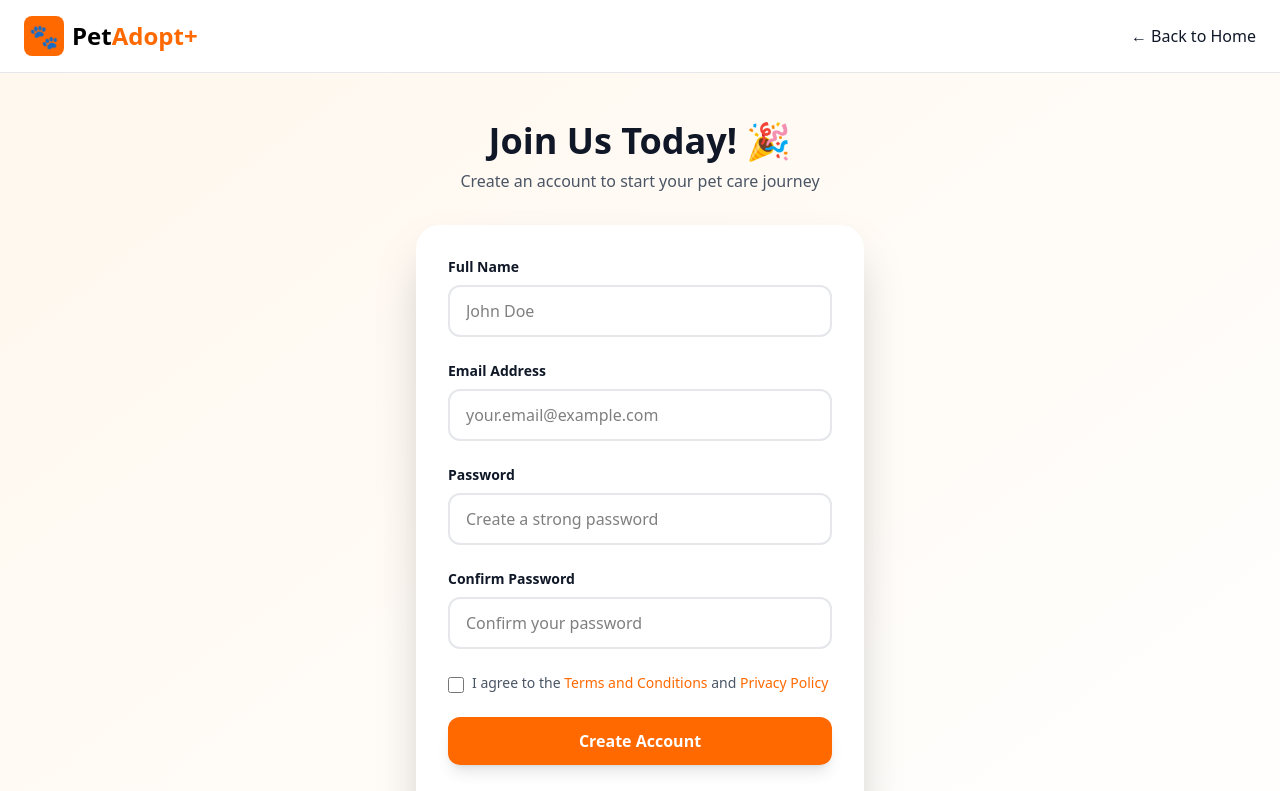
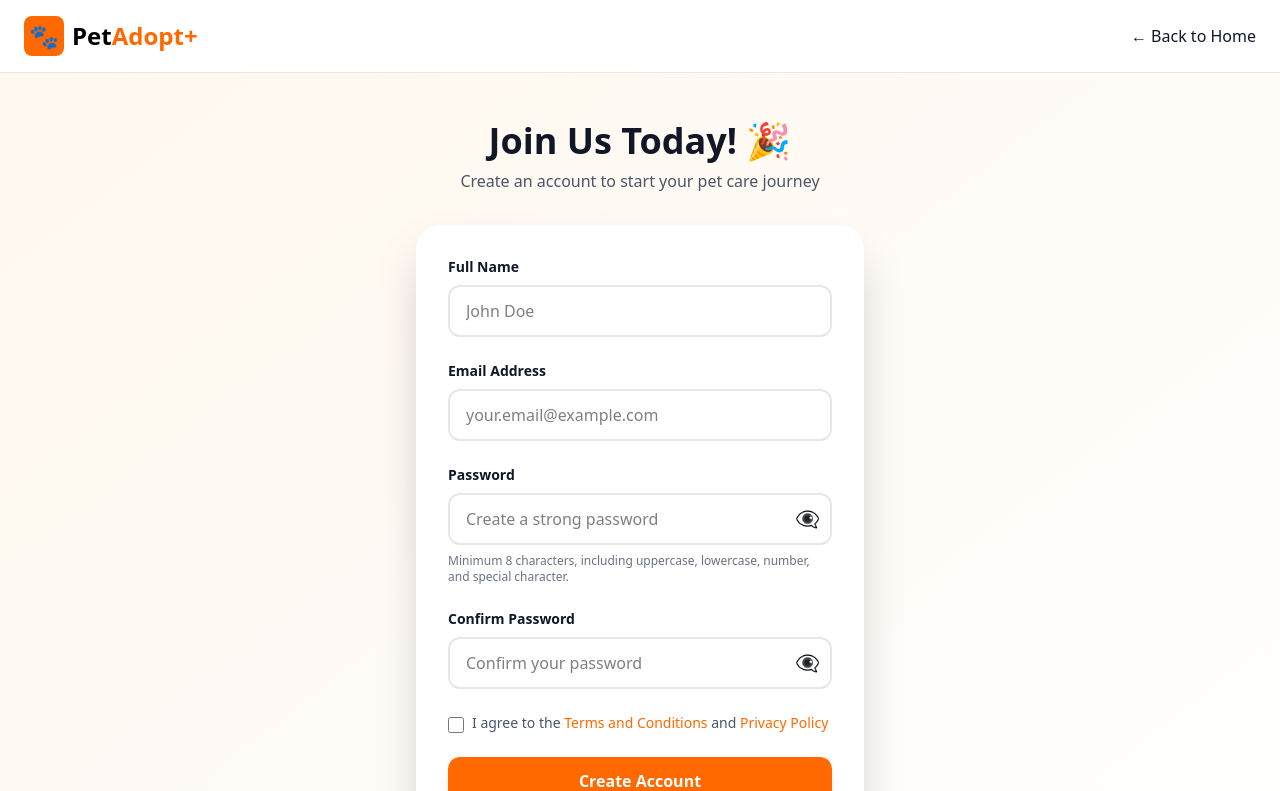
Before and after one commit to BhaweshGanesh/Pet-Adoption-System, a React (Vite) app in the folder frontend/: page /signup in a window 1280 px wide. Shown: the top 791 px of the page. Built offline with nearby package versions, Linux system fonts and the light colour scheme.

Commit message:
Changes on frontend and backend

```diff
--- a/frontend/src/components/StaffNavbar.jsx
+++ b/frontend/src/components/StaffNavbar.jsx
@@ -1,5 +1,8 @@
 import React, { useState, useEffect, useRef } from "react";
 import { Link, useNavigate, useLocation } from "react-router-dom";
+
+const STRONG_PASSWORD_REGEX =
+  /^(?=.*[a-z])(?=.*[A-Z])(?=.*\d)(?=.*[^A-Za-z\d]).{8,}$/;
 
 const StaffNavbar = () => {
   const navigate = useNavigate();
@@ -141,8 +144,8 @@ const StaffNavbar = () => {
       return;
     }
 
-    if (passwordForm.newPassword.length < 6) {
-      alert('New password must be at least 6 characters');
+    if (!STRONG_PASSWORD_REGEX.test(passwordForm.newPassword || '')) {
+      alert('Password must be at least 8 characters long and include at least one uppercase letter, one lowercase letter, one number, and one special character.');
       return;
     }
 
@@ -450,7 +453,7 @@ const StaffNavbar = () => {
                   required
                   minLength={6}
                 />
-                <p className="text-xs text-slate-500 mt-1">Minimum 6 characters</p>
+                <p className="text-xs text-slate-500 mt-1">Minimum 8 characters, including uppercase, lowercase, number, and special character.</p>
               </div>
 
               <div>
--- a/frontend/src/components/UserNavbar.jsx
+++ b/frontend/src/components/UserNavbar.jsx
@@ -1,5 +1,8 @@
 import React, { useState, useEffect, useRef } from "react";
 import { Link, useNavigate, useLocation } from "react-router-dom";
+
+const STRONG_PASSWORD_REGEX =
+  /^(?=.*[a-z])(?=.*[A-Z])(?=.*\d)(?=.*[^A-Za-z\d]).{8,}$/;
 
 const UserNavbar = () => {
   const navigate = useNavigate();
@@ -138,8 +141,8 @@ const UserNavbar = () => {
       return;
     }
 
-    if (passwordForm.newPassword.length < 6) {
-      alert('New password must be at least 6 characters');
+    if (!STRONG_PASSWORD_REGEX.test(passwordForm.newPassword || '')) {
+      alert('Password must be at least 8 characters long and include at least one uppercase letter, one lowercase letter, one number, and one special character.');
       return;
     }
 
@@ -570,7 +573,7 @@ const UserNavbar = () => {
                   required
                   minLength={6}
                 />
-                <p className="text-xs text-slate-500 mt-1">Minimum 6 characters</p>
+                <p className="text-xs text-slate-500 mt-1">Minimum 8 characters, including uppercase, lowercase, number, and special character.</p>
               </div>
 
               <div>
--- a/frontend/src/pages/AdminNavbar.jsx
+++ b/frontend/src/pages/AdminNavbar.jsx
@@ -1,6 +1,9 @@
 // src/components/admin/AdminNavbar.jsx
 import React, { useState, useEffect, useRef } from "react";
 import { useNavigate } from "react-router-dom";
+
+const STRONG_PASSWORD_REGEX =
+  /^(?=.*[a-z])(?=.*[A-Z])(?=.*\d)(?=.*[^A-Za-z\d]).{8,}$/;
 
 const AdminNavbar = ({ subtitle, title }) => {
   const navigate = useNavigate();
@@ -143,8 +146,8 @@ const AdminNavbar = ({ subtitle, title }) => {
       return;
     }
 
-    if (passwordForm.newPassword.length < 6) {
-      alert('New password must be at least 6 characters');
+    if (!STRONG_PASSWORD_REGEX.test(passwordForm.newPassword || '')) {
+      alert('Password must be at least 8 characters long and include at least one uppercase letter, one lowercase letter, one number, and one special character.');
       return;
     }
 
@@ -433,7 +436,7 @@ const AdminNavbar = ({ subtitle, title }) => {
                   required
                   minLength={6}
                 />
-                <p className="text-xs text-slate-500 mt-1">Minimum 6 characters</p>
+                <p className="text-xs text-slate-500 mt-1">Minimum 8 characters, including uppercase, lowercase, number, and special character.</p>
               </div>
 
               <div>
--- a/frontend/src/pages/Login.jsx
+++ b/frontend/src/pages/Login.jsx
@@ -11,6 +11,7 @@ const Login = () => {
   const [error, setError] = useState('');
   const [success, setSuccess] = useState(false);
   const [userRole, setUserRole] = useState('');
+  const [showPassword, setShowPassword] = useState(false);
 
   const handleChange = (e) => {
     setFormData({
@@ -174,16 +175,30 @@ const Login = () => {
                 >
                   Password
                 </label>
+                <div className="relative">
                   <input
-                  type="password"
+                    type={showPassword ? 'text' : 'password'}
                     id="password"
                     name="password"
                     value={formData.password}
                     onChange={handleChange}
                     required
-                  className="w-full px-4 py-3 border-2 border-gray-200 rounded-xl focus:border-orange-500 focus:outline-none transition-colors"
+                    className="w-full px-4 py-3 pr-12 border-2 border-gray-200 rounded-xl focus:border-orange-500 focus:outline-none transition-colors"
                     placeholder="Enter your password"
                   />
+                  <button
+                    type="button"
+                    onClick={() => setShowPassword((prev) => !prev)}
+                    className="absolute right-3 top-1/2 -translate-y-1/2 text-gray-500 hover:text-gray-700"
+                    aria-label={showPassword ? 'Hide password' : 'Show password'}
+                  >
+                    {showPassword ? (
+                      <span className="text-xl">👁️</span>
+                    ) : (
+                      <span className="text-xl">👁️‍🗨️</span>
+                    )}
+                  </button>
+                </div>
               </div>
 
               {/* Forgot Password */}
--- a/frontend/src/pages/Signup.jsx
+++ b/frontend/src/pages/Signup.jsx
@@ -1,5 +1,10 @@
 import React, { useState } from 'react';
 import { Link, useNavigate } from 'react-router-dom';
+
+const STRONG_PASSWORD_REGEX =
+  /^(?=.*[a-z])(?=.*[A-Z])(?=.*\d)(?=.*[^A-Za-z\d]).{8,}$/;
+const STRONG_PASSWORD_MESSAGE =
+  'Password must be at least 8 characters long and include at least one uppercase letter, one lowercase letter, one number, and one special character.';
 
 const Signup = () => {
   const navigate = useNavigate();
@@ -12,6 +17,8 @@ const Signup = () => {
   const [loading, setLoading] = useState(false);
   const [error, setError] = useState('');
   const [success, setSuccess] = useState(false);
+  const [showPassword, setShowPassword] = useState(false);
+  const [showConfirmPassword, setShowConfirmPassword] = useState(false);
 
   const handleChange = (e) => {
     setFormData({
@@ -27,6 +34,10 @@ const Signup = () => {
 
     if (formData.password !== formData.confirmPassword) {
       setError("Passwords don't match!");
+      return;
+    }
+    if (!STRONG_PASSWORD_REGEX.test(formData.password)) {
+      setError(STRONG_PASSWORD_MESSAGE);
       return;
     }
 
@@ -69,6 +80,9 @@ const Signup = () => {
       setLoading(false);
     }
   };
+
+  const showConfirmFeedback = formData.confirmPassword.length > 0;
+  const passwordsMatch = formData.password === formData.confirmPassword;
 
   return (
     <div className="min-h-screen bg-gradient-to-br from-orange-50 to-white flex flex-col">
@@ -181,16 +195,33 @@ const Signup = () => {
                 >
                   Password
                 </label>
+                <div className="relative">
                   <input
-                  type="password"
+                    type={showPassword ? 'text' : 'password'}
                     id="password"
                     name="password"
                     value={formData.password}
                     onChange={handleChange}
                     required
-                  className="w-full px-4 py-3 border-2 border-gray-200 rounded-xl focus:border-orange-500 focus:outline-none transition-colors"
+                    className="w-full px-4 py-3 pr-12 border-2 border-gray-200 rounded-xl focus:border-orange-500 focus:outline-none transition-colors"
                     placeholder="Create a strong password"
                   />
+                  <button
+                    type="button"
+                    onClick={() => setShowPassword((prev) => !prev)}
+                    className="absolute right-3 top-1/2 -translate-y-1/2 text-gray-500 hover:text-gray-700"
+                    aria-label={showPassword ? 'Hide password' : 'Show password'}
+                  >
+                    {showPassword ? (
+                      <span className="text-xl">👁️</span>
+                    ) : (
+                      <span className="text-xl">👁️‍🗨️</span>
+                    )}
+                  </button>
+                </div>
+                <p className="mt-2 text-xs text-gray-500">
+                  Minimum 8 characters, including uppercase, lowercase, number, and special character.
+                </p>
               </div>
 
               {/* Confirm Password Input */}
@@ -201,16 +232,39 @@ const Signup = () => {
                 >
                   Confirm Password
                 </label>
+                <div className="relative">
                   <input
-                  type="password"
+                    type={showConfirmPassword ? 'text' : 'password'}
                     id="confirmPassword"
                     name="confirmPassword"
                     value={formData.confirmPassword}
                     onChange={handleChange}
                     required
-                  className="w-full px-4 py-3 border-2 border-gray-200 rounded-xl focus:border-orange-500 focus:outline-none transition-colors"
+                    className="w-full px-4 py-3 pr-12 border-2 border-gray-200 rounded-xl focus:border-orange-500 focus:outline-none transition-colors"
                     placeholder="Confirm your password"
                   />
+                  <button
+                    type="button"
+                    onClick={() => setShowConfirmPassword((prev) => !prev)}
+                    className="absolute right-3 top-1/2 -translate-y-1/2 text-gray-500 hover:text-gray-700"
+                    aria-label={showConfirmPassword ? 'Hide confirm password' : 'Show confirm password'}
+                  >
+                    {showConfirmPassword ? (
+                      <span className="text-xl">👁️</span>
+                    ) : (
+                      <span className="text-xl">👁️‍🗨️</span>
+                    )}
+                  </button>
+                </div>
+                {showConfirmFeedback && (
+                  <p
+                    className={`mt-2 text-xs font-medium ${
+                      passwordsMatch ? 'text-emerald-600' : 'text-red-500'
+                    }`}
+                  >
+                    {passwordsMatch ? 'Password matches' : "Password doesn't match"}
+                  </p>
+                )}
               </div>
 
               {/* Terms and Conditions */}
--- a/frontend/src/pages/forgotpassword.jsx
+++ b/frontend/src/pages/forgotpassword.jsx
@@ -1,5 +1,10 @@
 import React, { useState } from 'react';
 import { Link, useNavigate } from 'react-router-dom';
+
+const STRONG_PASSWORD_REGEX =
+  /^(?=.*[a-z])(?=.*[A-Z])(?=.*\d)(?=.*[^A-Za-z\d]).{8,}$/;
+const STRONG_PASSWORD_MESSAGE =
+  'Password must be at least 8 characters long and include at least one uppercase letter, one lowercase letter, one number, and one special character.';
 
 const ForgotPassword = () => {
   const [step, setStep] = useState(1); // 1 = email input, 2 = code verification, 3 = reset password
@@ -148,8 +153,8 @@ const ForgotPassword = () => {
       return;
     }
 
-    if (password.length < 8) {
-      setError('Password must be at least 8 characters long');
+    if (!STRONG_PASSWORD_REGEX.test(password)) {
+      setError(STRONG_PASSWORD_MESSAGE);
       return;
     }
 
@@ -203,6 +208,9 @@ const ForgotPassword = () => {
       handleResetPassword();
     }
   };
+
+  const showConfirmFeedback = confirmPassword.length > 0;
+  const passwordsMatch = password === confirmPassword;
 
   // Step 1: Email Input Page
   if (step === 1) {
@@ -470,7 +478,7 @@ const ForgotPassword = () => {
                 </button>
               </div>
               <p className="text-xs text-gray-500 mt-1">
-                Must be at least 8 characters
+                Minimum 8 characters, including uppercase, lowercase, number, and special character.
               </p>
             </div>
 
@@ -500,6 +508,15 @@ const ForgotPassword = () => {
                   )}
                 </button>
               </div>
+              {showConfirmFeedback && (
+                <p
+                  className={`mt-2 text-xs font-medium ${
+                    passwordsMatch ? 'text-emerald-600' : 'text-red-500'
+                  }`}
+                >
+                  {passwordsMatch ? 'Password matches' : "Password doesn't match"}
+                </p>
+              )}
             </div>
 
             {/* Submit Button */}
```
Also changed, not shown: 2 other files (tests, documents, lock files or other folders). Lines whose indentation alone changed are shown as unchanged.
